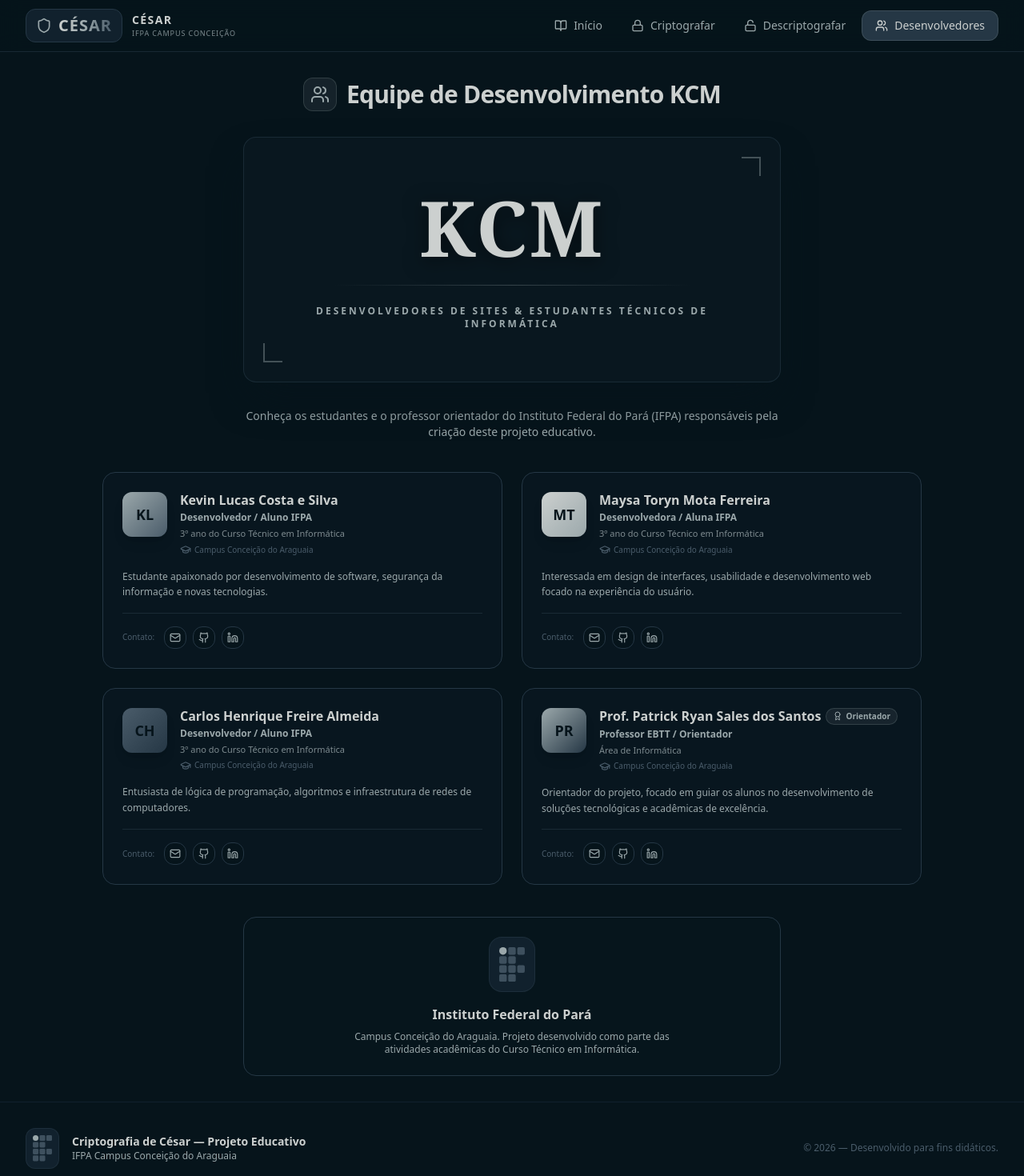
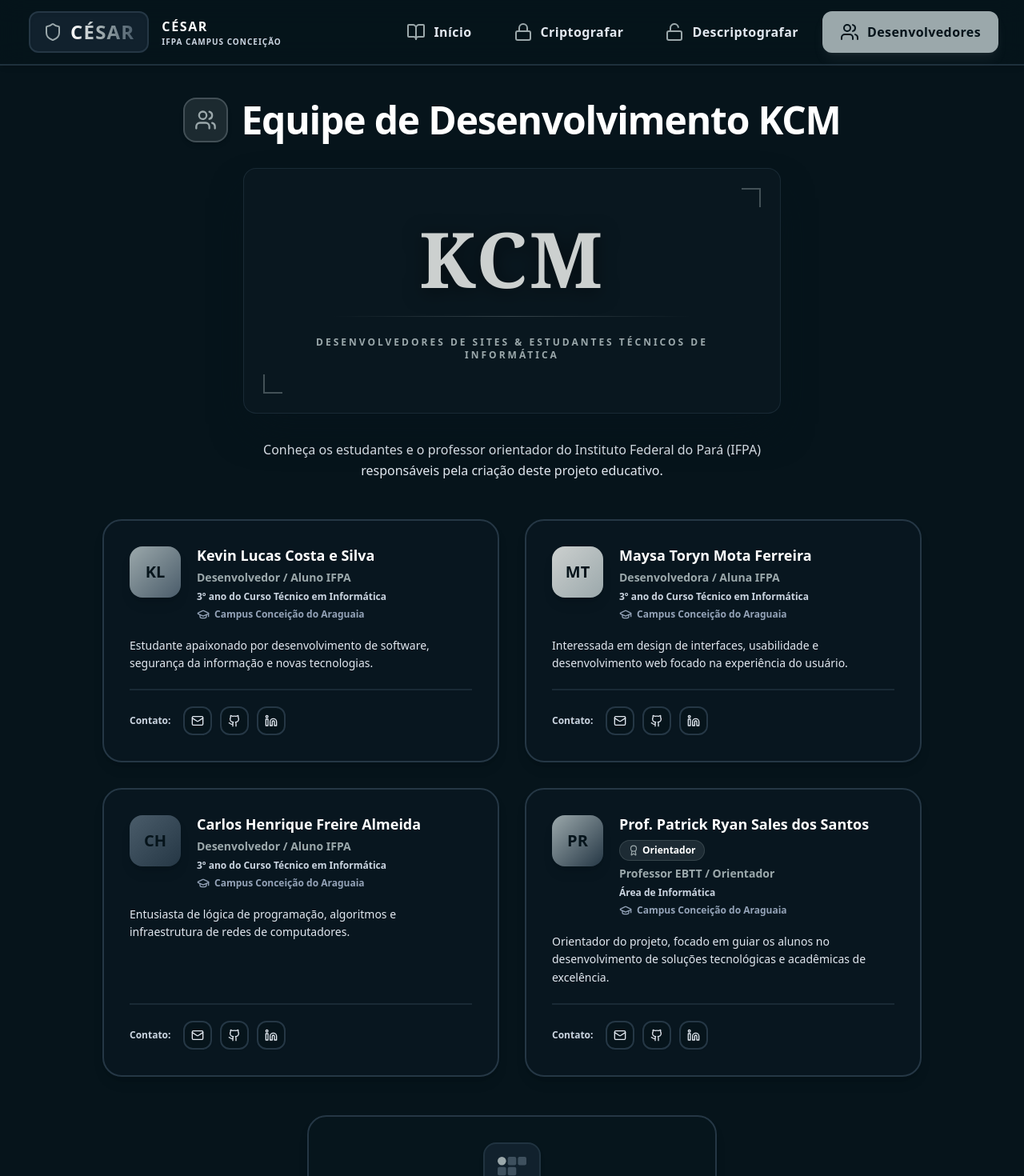
Before and after one commit to kevinlucascosta/swift-jellyfish-pounce, a React (Vite) app: page /desenvolvedores in a window 1280 px wide. Shown: the top 1470 px of the page at 80% size. Built offline with nearby package versions, Linux system fonts and the light colour scheme.

Commit message:
[dyad] Melhorando significativamente a legibilidade e acessibilidade visual do site - wrote 7 file(s)

```diff
--- a/index.html
+++ b/index.html
@@ -1,9 +1,12 @@
 <!doctype html>
-<html lang="en">
+<html lang="pt-BR">
   <head>
     <meta charset="UTF-8" />
     <meta name="viewport" content="width=device-width, initial-scale=1.0" />
-    <title>dyad-generated-app</title>
+    <title>CÉSAR — Criptografia de César Educativa</title>
+    <link rel="preconnect" href="https://fonts.googleapis.com">
+    <link rel="preconnect" href="https://fonts.gstatic.com" crossorigin>
+    <link href="https://fonts.googleapis.com/css2?family=Inter:wght@300;400;500;600;700;800;900&display=swap" rel="stylesheet">
   </head>
 
   <body>
--- a/src/components/Layout.tsx
+++ b/src/components/Layout.tsx
@@ -21,31 +21,31 @@ export default function Layout({ children }: LayoutProps) {
   const isActive = (path: string) => location.pathname === path;
 
   return (
-    <div className="min-h-screen flex flex-col bg-kcm-darkest text-kcm-lightest font-sans selection:bg-kcm-light selection:text-kcm-darkest">
+    <div className="min-h-screen flex flex-col bg-kcm-darkest text-slate-50 font-sans selection:bg-kcm-light selection:text-kcm-darkest">
       {/* Header */}
-      <header className="sticky top-0 z-50 backdrop-blur-md bg-kcm-darkest/80 border-b border-kcm-dark/60">
+      <header className="sticky top-0 z-50 backdrop-blur-lg bg-kcm-darkest/90 border-b-2 border-kcm-dark/80 shadow-md">
         <div className="max-w-7xl mx-auto px-4 sm:px-6 lg:px-8">
-          <div className="flex items-center justify-between h-16">
+          <div className="flex items-center justify-between h-20">
             {/* Logo CÉSAR */}
-            <Link to="/" className="flex items-center space-x-3 group">
-              <div className="flex items-center space-x-2 px-3 py-1.5 bg-kcm-darker rounded-xl border border-kcm-dark group-hover:border-kcm-light group-hover:bg-kcm-dark transition-all duration-300">
-                <Shield className="h-5 w-5 text-kcm-light group-hover:text-kcm-lightest transition-colors" />
-                <span className="font-black text-xl tracking-wider bg-gradient-to-r from-kcm-lightest via-kcm-light to-kcm-medium bg-clip-text text-transparent">
+            <Link to="/" className="flex items-center space-x-4 group focus:outline-none focus:ring-2 focus:ring-kcm-light rounded-xl p-1">
+              <div className="flex items-center space-x-2.5 px-4 py-2 bg-kcm-darker rounded-xl border-2 border-kcm-dark group-hover:border-kcm-light group-hover:bg-kcm-dark transition-all duration-300 shadow-inner">
+                <Shield className="h-6 w-6 text-kcm-light group-hover:text-white transition-colors" />
+                <span className="font-black text-2xl tracking-wider bg-gradient-to-r from-white via-kcm-light to-kcm-medium bg-clip-text text-transparent">
                   CÉSAR
                 </span>
               </div>
-              <div>
-                <span className="font-bold text-sm tracking-widest text-kcm-lightest block">
+              <div className="hidden sm:block">
+                <span className="font-extrabold text-base tracking-widest text-white block">
                   CÉSAR
                 </span>
-                <span className="block text-[9px] text-kcm-light/80 font-medium tracking-widest uppercase">
+                <span className="block text-[10px] text-slate-300 font-bold tracking-widest uppercase">
                   IFPA Campus Conceição
                 </span>
               </div>
             </Link>
 
             {/* Desktop Navigation */}
-            <nav className="hidden md:flex space-x-1">
+            <nav className="hidden md:flex items-center space-x-2">
               {navItems.map((item) => {
                 const Icon = item.icon;
                 const active = isActive(item.path);
@@ -53,13 +53,13 @@ export default function Layout({ children }: LayoutProps) {
                   <Link
                     key={item.path}
                     to={item.path}
-                    className={`flex items-center space-x-2 px-4 py-2 rounded-xl text-sm font-medium transition-all duration-300 ${
+                    className={`flex items-center space-x-2.5 px-5 py-3 rounded-xl text-base font-bold tracking-wide transition-all duration-300 border-2 ${
                       active
-                        ? "bg-kcm-dark text-kcm-lightest border border-kcm-light/20"
-                        : "text-kcm-light hover:text-kcm-lightest hover:bg-kcm-darker"
+                        ? "bg-kcm-light text-kcm-darkest border-kcm-light shadow-lg shadow-kcm-light/10"
+                        : "text-slate-200 border-transparent hover:text-white hover:bg-kcm-darker hover:border-kcm-dark/60"
                     }`}
                   >
-                    <Icon className="h-4 w-4" />
+                    <Icon className={`h-5.5 w-5.5 ${active ? "text-kcm-darkest" : "text-kcm-light"}`} />
                     <span>{item.label}</span>
                   </Link>
                 );
@@ -70,9 +70,10 @@ export default function Layout({ children }: LayoutProps) {
             <div className="md:hidden">
               <button
                 onClick={() => setIsMenuOpen(!isMenuOpen)}
-                className="p-2 rounded-xl text-kcm-light hover:text-kcm-lightest hover:bg-kcm-darker focus:outline-none transition-colors"
+                aria-label="Abrir menu de navegação"
+                className="p-3 rounded-xl text-slate-200 hover:text-white hover:bg-kcm-darker border-2 border-transparent hover:border-kcm-dark/60 focus:outline-none focus:ring-2 focus:ring-kcm-light transition-all"
               >
-                {isMenuOpen ? <X className="h-6 w-6" /> : <Menu className="h-6 w-6" />}
+                {isMenuOpen ? <X className="h-7 w-7" /> : <Menu className="h-7 w-7" />}
               </button>
             </div>
           </div>
@@ -80,8 +81,8 @@ export default function Layout({ children }: LayoutProps) {
 
         {/* Mobile Navigation Menu */}
         {isMenuOpen && (
-          <div className="md:hidden border-b border-kcm-dark bg-kcm-darkest/95 backdrop-blur-lg animate-in slide-in-from-top duration-200">
-            <div className="px-2 pt-2 pb-4 space-y-1 sm:px-3">
+          <div className="md:hidden border-b-2 border-kcm-dark bg-kcm-darkest/98 backdrop-blur-xl animate-in slide-in-from-top duration-200">
+            <div className="px-3 pt-3 pb-6 space-y-2">
               {navItems.map((item) => {
                 const Icon = item.icon;
                 const active = isActive(item.path);
@@ -90,13 +91,13 @@ export default function Layout({ children }: LayoutProps) {
                     key={item.path}
                     to={item.path}
                     onClick={() => setIsMenuOpen(false)}
-                    className={`flex items-center space-x-3 px-4 py-3 rounded-xl text-base font-medium transition-all ${
+                    className={`flex items-center space-x-4 px-5 py-4 rounded-xl text-lg font-bold tracking-wide transition-all border-2 ${
                       active
-                        ? "bg-kcm-dark text-kcm-lightest border border-kcm-light/20"
-                        : "text-kcm-light hover:text-kcm-lightest hover:bg-kcm-darker"
+                        ? "bg-kcm-light text-kcm-darkest border-kcm-light shadow-md"
+                        : "text-slate-200 border-transparent hover:text-white hover:bg-kcm-darker"
                     }`}
                   >
-                    <Icon className="h-5 w-5" />
+                    <Icon className={`h-6 w-6 ${active ? "text-kcm-darkest" : "text-kcm-light"}`} />
                     <span>{item.label}</span>
                   </Link>
                 );
@@ -107,29 +108,29 @@ export default function Layout({ children }: LayoutProps) {
       </header>
 
       {/* Main Content */}
-      <main className="flex-grow max-w-7xl w-full mx-auto px-4 sm:px-6 lg:px-8 py-8">
+      <main className="flex-grow max-w-7xl w-full mx-auto px-4 sm:px-6 lg:px-8 py-10">
         {children}
       </main>
 
       {/* Footer */}
-      <footer className="bg-kcm-darkest border-t border-kcm-darker py-8 mt-auto">
+      <footer className="bg-kcm-darkest border-t-2 border-kcm-darker py-10 mt-auto">
         <div className="max-w-7xl mx-auto px-4 sm:px-6 lg:px-8">
-          <div className="flex flex-col md:flex-row items-center justify-between gap-4 text-center md:text-left">
-            <div className="flex items-center space-x-4">
-              <div className="p-2 bg-kcm-darker rounded-xl border border-kcm-dark/60 flex items-center justify-center">
-                <IfpaLogo size={24} />
+          <div className="flex flex-col md:flex-row items-center justify-between gap-6 text-center md:text-left">
+            <div className="flex flex-col sm:flex-row items-center gap-4">
+              <div className="p-3 bg-kcm-darker rounded-xl border-2 border-kcm-dark/80 flex items-center justify-center shadow-md">
+                <IfpaLogo size={28} />
               </div>
               <div>
-                <p className="text-sm font-semibold text-kcm-lightest">
+                <p className="text-base font-extrabold text-white">
                   Criptografia de César — Projeto Educativo
                 </p>
-                <p className="text-xs text-kcm-light">
+                <p className="text-sm font-semibold text-slate-300">
                   IFPA Campus Conceição do Araguaia
                 </p>
               </div>
             </div>
-            <div className="text-xs text-kcm-medium">
-              &copy; {new Date().getFullYear()} — Desenvolvido para fins didáticos.
+            <div className="text-sm font-medium text-slate-400">
+              &copy; {new Date().getFullYear()} — Desenvolvido para fins didáticos e acadêmicos.
             </div>
           </div>
         </div>
--- a/src/globals.css
+++ b/src/globals.css
@@ -4,44 +4,56 @@
 
 @layer base {
   :root {
-    --background: 200 64% 7%; /* #06141B */
-    --foreground: 170 3% 81%; /* #CCD0CF */
+    /* Fundo escuro profundo e elegante */
+    --background: 200 64% 6%; /* #040d12 */
+    /* Texto principal em branco puro/gelo para contraste máximo (Acessibilidade AAA) */
+    --foreground: 210 40% 98%; /* #f8fafc */
 
-    --card: 206 45% 12%; /* #11212D */
-    --card-foreground: 170 3% 81%;
+    --card: 206 45% 10%; /* #0b151e */
+    --card-foreground: 210 40% 98%;
 
-    --popover: 206 45% 12%;
-    --popover-foreground: 170 3% 81%;
+    --popover: 206 45% 10%;
+    --popover-foreground: 210 40% 98%;
 
-    --primary: 189 9% 64%; /* #9BA8AB */
-    --primary-foreground: 200 64% 7%;
+    /* Cor primária mais viva e legível */
+    --primary: 189 24% 75%; /* #a5c0c4 */
+    --primary-foreground: 200 64% 5%;
 
-    --secondary: 207 30% 21%; /* #253745 */
-    --secondary-foreground: 170 3% 81%;
+    --secondary: 207 30% 18%; /* #1e2d3b */
+    --secondary-foreground: 210 40% 98%;
 
-    --muted: 207 30% 21%;
-    --muted-foreground: 208 18% 35%; /* #4A5C6A */
+    --muted: 207 30% 18%;
+    --muted-foreground: 208 18% 55%; /* #6b7c8a para melhor contraste de textos secundários */
 
-    --accent: 207 30% 21%;
-    --accent-foreground: 170 3% 81%;
+    --accent: 207 30% 22%;
+    --accent-foreground: 210 40% 98%;
 
     --destructive: 0 84.2% 60.2%;
     --destructive-foreground: 210 40% 98%;
 
-    --border: 207 30% 21%;
-    --input: 207 30% 21%;
-    --ring: 189 9% 64%;
+    --border: 207 30% 22%;
+    --input: 207 30% 22%;
+    --ring: 189 24% 75%;
 
-    --radius: 0.75rem;
+    --radius: 1rem;
   }
 }
 
 @layer base {
   * {
-    @apply border-kcm-dark/60;
+    @apply border-kcm-dark/80;
   }
 
   body {
-    @apply bg-kcm-darkest text-kcm-lightest;
+    @apply bg-kcm-darkest text-slate-50;
+    font-family: 'Inter', -apple-system, BlinkMacSystemFont, "Segoe UI", Roboto, Helvetica, Arial, sans-serif;
+    -webkit-font-smoothing: antialiased;
+    -moz-osx-font-smoothing: grayscale;
+  }
+
+  /* Altura de linha acessível para parágrafos */
+  p {
+    line-height: 1.75;
+    @apply text-slate-200;
   }
 }
--- a/src/pages/Developers.tsx
+++ b/src/pages/Developers.tsx
@@ -47,12 +47,12 @@ export default function Developers() {
 
   return (
     <Layout>
-      <div className="max-w-5xl mx-auto space-y-10 animate-in fade-in duration-500">
+      <div className="max-w-5xl mx-auto space-y-12 animate-in fade-in duration-500">
         {/* Header da Página */}
         <div className="space-y-6 text-center">
-          <h1 className="text-3xl font-extrabold tracking-tight text-kcm-lightest flex items-center justify-center gap-3">
-            <span className="p-2 bg-kcm-light/10 rounded-xl border border-kcm-light/20 text-kcm-light">
-              <Users className="h-6 w-6" />
+          <h1 className="text-3xl md:text-5xl font-black tracking-tight text-white flex items-center justify-center gap-4">
+            <span className="p-3 bg-kcm-light/15 rounded-2xl border-2 border-kcm-light/30 text-kcm-light shadow-md">
+              <Users className="h-7 w-7" />
             </span>
             Equipe de Desenvolvimento KCM
           </h1>
@@ -62,71 +62,71 @@ export default function Developers() {
             <KcmLogo />
           </div>
 
-          <p className="text-kcm-light text-sm max-w-2xl mx-auto">
+          <p className="text-slate-200 text-base font-medium max-w-2xl mx-auto leading-relaxed">
             Conheça os estudantes e o professor orientador do Instituto Federal do Pará (IFPA) responsáveis pela criação deste projeto educativo.
           </p>
         </div>
 
         {/* Grid de Integrantes */}
-        <div className="grid grid-cols-1 md:grid-cols-2 gap-6">
+        <div className="grid grid-cols-1 md:grid-cols-2 gap-8">
           {team.map((member, index) => (
             <div
               key={index}
-              className="relative border border-kcm-dark rounded-2xl bg-kcm-darker/20 p-6 hover:border-kcm-light/40 transition-all duration-300 flex flex-col justify-between group overflow-hidden"
+              className="relative border-2 border-kcm-dark rounded-3xl bg-kcm-darker/20 p-6 md:p-8 hover:border-kcm-light/40 transition-all duration-300 flex flex-col justify-between group overflow-hidden shadow-lg"
             >
               {/* Efeito de brilho no hover */}
-              <div className="absolute -inset-px bg-gradient-to-r from-kcm-light/10 to-kcm-medium/10 opacity-0 group-hover:opacity-100 transition-opacity duration-500 rounded-2xl pointer-events-none" />
+              <div className="absolute -inset-px bg-gradient-to-r from-kcm-light/10 to-kcm-medium/10 opacity-0 group-hover:opacity-100 transition-opacity duration-500 rounded-3xl pointer-events-none" />
 
-              <div className="relative z-10 space-y-4">
+              <div className="relative z-10 space-y-5">
                 {/* Topo do Card */}
-                <div className="flex items-start gap-4">
+                <div className="flex items-start gap-5">
                   {/* Avatar */}
-                  <div className={`w-14 h-14 rounded-xl bg-gradient-to-br ${member.color} flex items-center justify-center text-kcm-darkest font-bold text-lg shadow-lg`}>
+                  <div className={`w-16 h-16 rounded-2xl bg-gradient-to-br ${member.color} flex items-center justify-center text-kcm-darkest font-black text-xl shadow-lg flex-shrink-0`}>
                     {member.avatar}
                   </div>
 
                   {/* Informações Básicas */}
-                  <div className="space-y-1">
-                    <div className="flex items-center gap-1.5 flex-wrap">
-                      <h3 className="font-bold text-kcm-lightest text-base leading-tight">
+                  <div className="space-y-1.5">
+                    <div className="flex items-center gap-2 flex-wrap">
+                      <h3 className="font-black text-white text-lg leading-tight">
                         {member.name}
                       </h3>
                       {member.isAdvisor && (
-                        <span className="inline-flex items-center gap-1 px-2 py-0.5 rounded-full text-[10px] font-bold bg-kcm-light/10 text-kcm-light border border-kcm-light/20">
-                          <Award className="h-3 w-3" /> Orientador
+                        <span className="inline-flex items-center gap-1 px-2.5 py-1 rounded-full text-xs font-bold bg-kcm-light/15 text-white border border-kcm-light/20">
+                          <Award className="h-3.5 w-3.5 text-kcm-light" /> Orientador
                         </span>
                       )}
                     </div>
-                    <p className="text-xs font-semibold text-kcm-light">
+                    <p className="text-sm font-extrabold text-kcm-light">
                       {member.role}
                     </p>
-                    <p className="text-[11px] text-kcm-light/80">
+                    <p className="text-xs font-bold text-slate-300">
                       {member.course}
                     </p>
-                    <p className="text-[10px] text-kcm-medium flex items-center gap-1">
-                      <GraduationCap className="h-3.5 w-3.5 text-kcm-medium" /> {member.campus}
+                    <p className="text-xs font-semibold text-slate-400 flex items-center gap-1.5">
+                      <GraduationCap className="h-4 w-4 text-slate-400" /> {member.campus}
                     </p>
                   </div>
                 </div>
 
                 {/* Descrição */}
-                <p className="text-xs text-kcm-light leading-relaxed">
+                <p className="text-sm text-slate-200 font-medium leading-relaxed">
                   {member.bio}
                 </p>
               </div>
 
               {/* Redes Sociais / Contato */}
-              <div className="relative z-10 flex items-center gap-3 pt-4 mt-4 border-t border-t-kcm-dark/60">
-                <span className="text-[10px] text-kcm-medium font-medium">Contato:</span>
-                <div className="flex gap-2">
-                  <button className="p-1.5 rounded-lg bg-kcm-darkest border border-kcm-dark text-kcm-light hover:text-kcm-lightest hover:border-kcm-light/30 transition-all">
-                    <Mail className="h-3.5 w-3.5" />
+              <div className="relative z-10 flex items-center gap-4 pt-5 mt-5 border-t-2 border-t-kcm-dark/60">
+                <span className="text-xs text-slate-300 font-bold">Contato:</span>
+                <div className="flex gap-2.5">
+                  <button aria-label={`Enviar e-mail para ${member.name}`} className="p-2 rounded-xl bg-kcm-darkest border-2 border-kcm-dark text-slate-200 hover:text-white hover:border-kcm-light/40 transition-all shadow-sm">
+                    <Mail className="h-4 w-4" />
                   </button>
-                  <button className="p-1.5 rounded-lg bg-kcm-darkest border border-kcm-dark text-kcm-light hover:text-kcm-lightest hover:border-kcm-light/30 transition-all">
-                    <Github className="h-3.5 w-3.5" />
+                  <button aria-label={`Acessar GitHub de ${member.name}`} className="p-2 rounded-xl bg-kcm-darkest border-2 border-kcm-dark text-slate-200 hover:text-white hover:border-kcm-light/40 transition-all shadow-sm">
+                    <Github className="h-4 w-4" />
                   </button>
-                  <button className="p-1.5 rounded-lg bg-kcm-darkest border border-kcm-dark text-kcm-light hover:text-kcm-lightest hover:border-kcm-light/30 transition-all">
-                    <Linkedin className="h-3.5 w-3.5" />
+                  <button aria-label={`Acessar LinkedIn de ${member.name}`} className="p-2 rounded-xl bg-kcm-darkest border-2 border-kcm-dark text-slate-200 hover:text-white hover:border-kcm-light/40 transition-all shadow-sm">
+                    <Linkedin className="h-4 w-4" />
                   </button>
                 </div>
               </div>
@@ -136,14 +136,14 @@ export default function Developers() {
 
         {/* Informações do IFPA */}
         <div className="flex justify-center">
-          {/* Card IFPA */}
-          <div className="w-full max-w-2xl border border-kcm-dark rounded-2xl bg-kcm-darker/10 p-6 text-center space-y-4 flex flex-col items-center justify-center">
-            <div className="p-3 bg-kcm-darker rounded-2xl border border-kcm-dark/60 flex items-center justify-center w-fit">
-              <IfpaLogo size={32} />
+          {/* Card IFPA Centralizado */}
+          <div className="w-full max-w-lg border-2 border-kcm-dark rounded-3xl bg-kcm-darker/10 p-8 text-center space-y-5 flex flex-col items-center justify-center shadow-lg">
+            <div className="p-4 bg-kcm-darker rounded-2xl border-2 border-kcm-dark/80 flex items-center justify-center w-fit shadow-md">
+              <IfpaLogo size={36} />
             </div>
-            <div className="space-y-2">
-              <h3 className="text-base font-bold text-kcm-lightest">Instituto Federal do Pará</h3>
-              <p className="text-xs text-kcm-light max-w-md mx-auto">
+            <div className="space-y-3">
+              <h3 className="text-lg font-black text-white">Instituto Federal do Pará</h3>
+              <p className="text-sm text-slate-200 font-medium max-w-sm mx-auto leading-relaxed">
                 Campus Conceição do Araguaia. Projeto desenvolvido como parte das atividades acadêmicas do Curso Técnico em Informática.
               </p>
             </div>
```
Also changed, not shown: src/pages/Decrypt.tsx (+32 -32 lines), src/pages/Encrypt.tsx (+32 -32 lines), src/pages/Index.tsx (+102 -102 lines).
